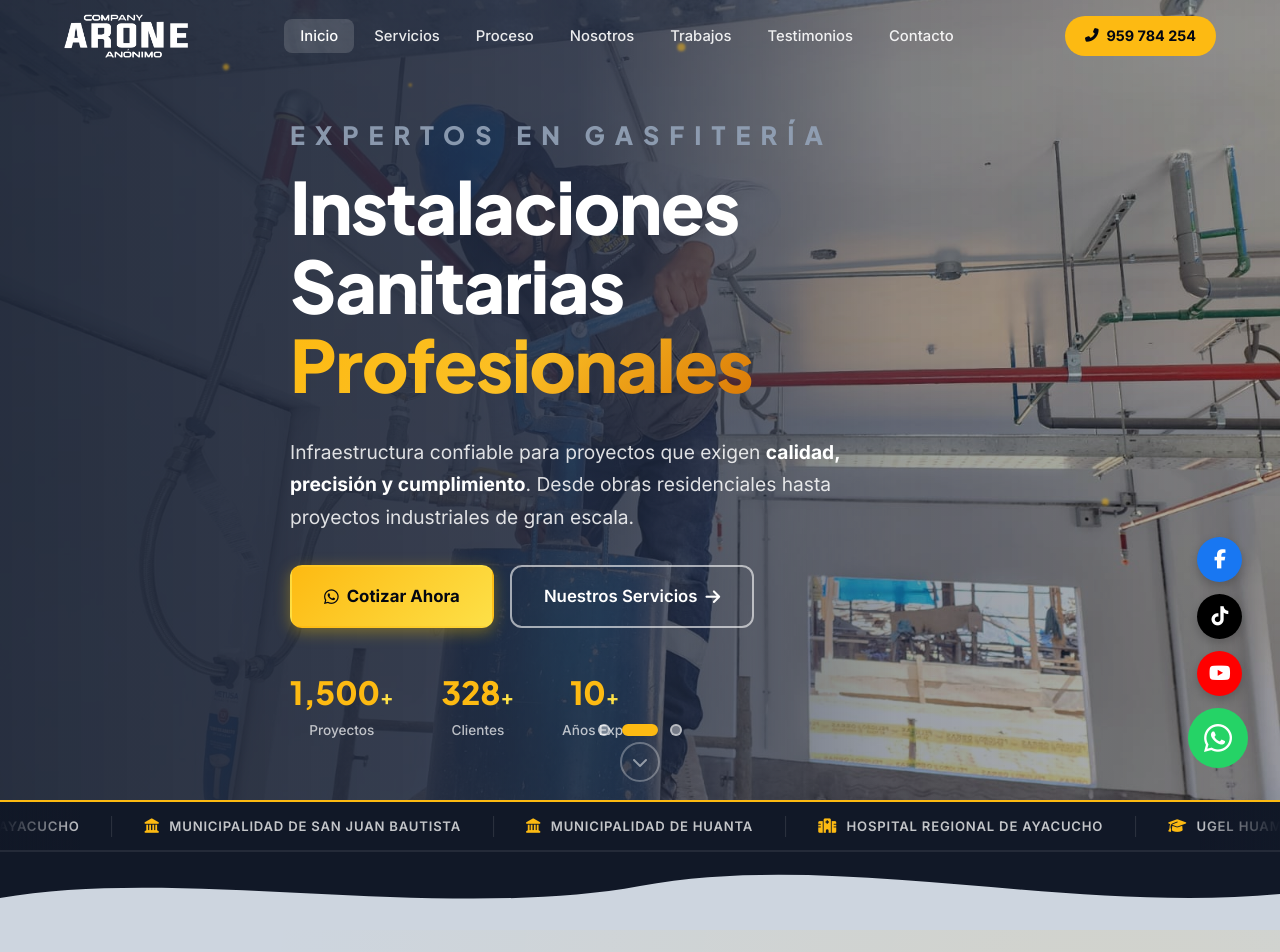
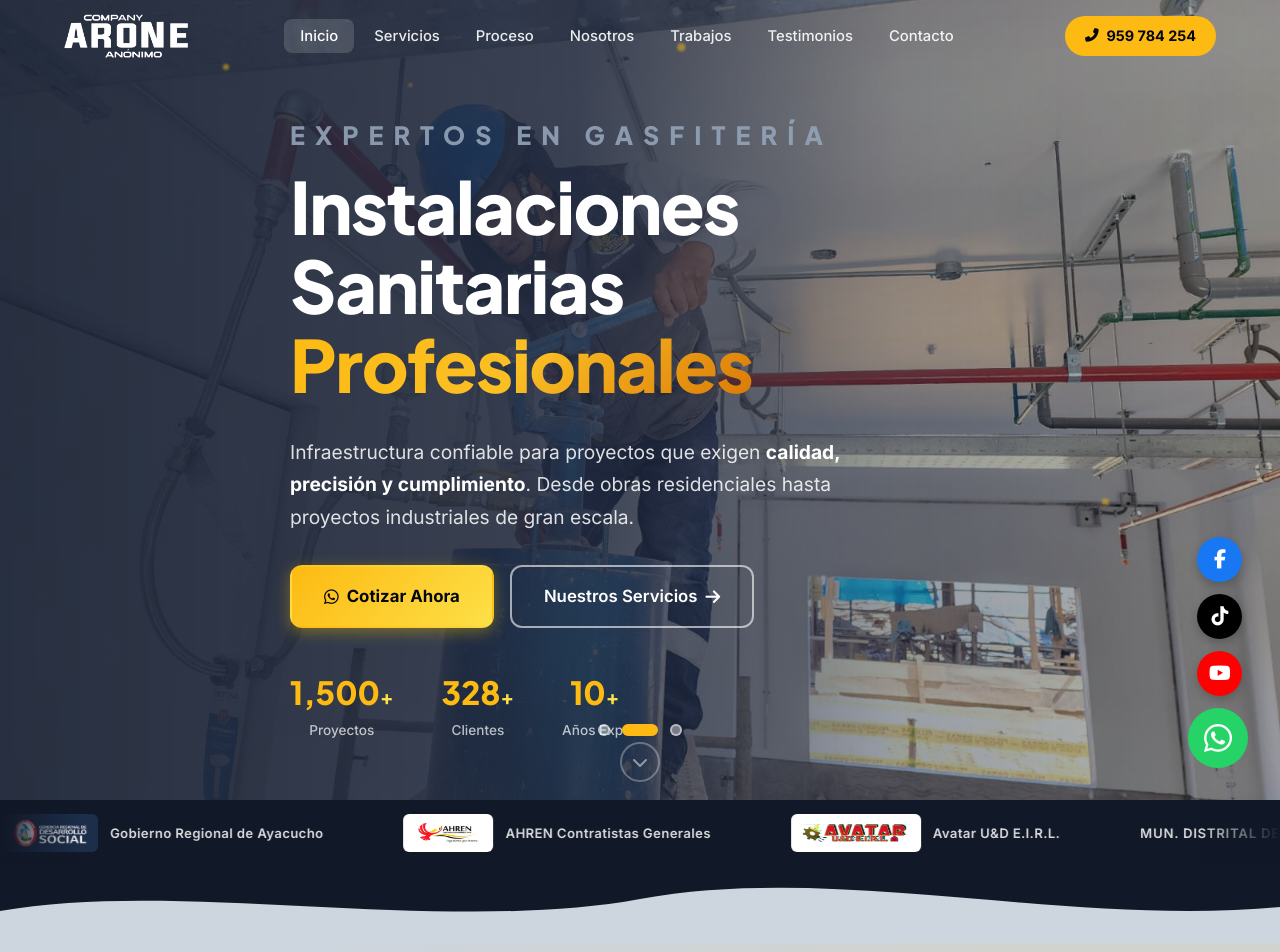
Before and after one commit to Jonas85Puma/Company_Arone_Anonimo, a plain HTML site: page index.html in a window 1280 px wide. Shown: the top 952 px of the page. Drawn offline with Linux system fonts and the light colour scheme; animation ran at ten frames a second.

Commit message:
Refactor code structure for improved readability and maintainability

```diff
--- a/css/styles.css
+++ b/css/styles.css
@@ -706,8 +706,6 @@ select {
    overflow: hidden;
    position: relative;
    z-index: 3;
-   border-top: 2px solid var(--accent);
-   border-bottom: 2px solid rgba(255,255,255,0.08);
 }
 
 .partners-ticker::before,
@@ -734,16 +732,12 @@ select {
 .partners-ticker__track {
    display: flex;
    width: max-content;
-   animation: ticker-scroll 35s linear infinite;
+   align-items: center;
+   will-change: transform;
 }
 
 .partners-ticker__track:hover {
-   animation-play-state: paused;
-}
-
-@keyframes ticker-scroll {
-   0%   { transform: translateX(0); }
-   100% { transform: translateX(-50%); }
+   /* paused by JS */
 }
 
 .partners-ticker__item {
@@ -751,13 +745,48 @@ select {
    align-items: center;
    gap: 0.6rem;
    white-space: nowrap;
-   padding: 0 2rem;
-   color: rgba(255, 255, 255, 0.75);
+   padding: 0 2.5rem;
+   color: rgba(255, 255, 255, 0.85);
    font-weight: 600;
    font-size: 0.82rem;
    letter-spacing: 0.06em;
    text-transform: uppercase;
-   border-right: 1px solid rgba(255,255,255,0.12);
+}
+
+.partners-ticker__item--logo,
+.partners-ticker__item--svg {
+   gap: 0.75rem;
+   text-transform: none;
+   letter-spacing: 0.03em;
+}
+
+.partners-ticker__logo-wrap {
+   background: #ffffff;
+   border-radius: 6px;
+   padding: 4px 10px;
+   display: flex;
+   align-items: center;
+   justify-content: center;
+   flex-shrink: 0;
+   height: 38px;
+}
+
+.partners-ticker__logo-wrap--dark {
+   background: #1c2e4a;
+}
+
+.partners-ticker__logo {
+   height: 28px;
+   width: auto;
+   max-width: 110px;
+   object-fit: contain;
+   display: block;
+}
+
+.partners-ticker__svg-logo {
+   width: 32px;
+   height: 32px;
+   flex-shrink: 0;
 }
 
 .partners-ticker__item i {
--- a/index.html
+++ b/index.html
@@ -30,6 +30,7 @@
 
     <link rel="canonical" href="https://www.companyarone.com/">
     <link rel="icon" type="image/svg+xml" href="assets/favicon.svg">
+    <meta name="theme-color" content="#111827">
 
     <!-- Google Fonts -->
     <link rel="preconnect" href="https://fonts.googleapis.com">
@@ -197,27 +198,26 @@
         <section class="partners-ticker" aria-label="Empresas e instituciones con las que trabajamos">
             <div class="partners-ticker__track">
                 <!-- Set 1 -->
-                <div class="partners-ticker__item"><i class="fas fa-landmark"></i> Municipalidad Provincial de Huamanga</div>
-                <div class="partners-ticker__item"><i class="fas fa-landmark"></i> Gobierno Regional de Ayacucho</div>
-                <div class="partners-ticker__item"><i class="fas fa-landmark"></i> Municipalidad de San Juan Bautista</div>
-                <div class="partners-ticker__item"><i class="fas fa-landmark"></i> Municipalidad de Huanta</div>
-                <div class="partners-ticker__item"><i class="fas fa-hospital"></i> Hospital Regional de Ayacucho</div>
-                <div class="partners-ticker__item"><i class="fas fa-graduation-cap"></i> UGEL Huamanga</div>
-                <div class="partners-ticker__item"><i class="fas fa-landmark"></i> Municipalidad de Jesús Nazareno</div>
-                <div class="partners-ticker__item"><i class="fas fa-building"></i> Proyecto Especial Sierra Centro Sur</div>
-                <div class="partners-ticker__item"><i class="fas fa-landmark"></i> Municipalidad de Quinua</div>
-                <div class="partners-ticker__item"><i class="fas fa-university"></i> UNSCH Ayacucho</div>
-                <!-- Set 2 (duplicate for seamless loop) -->
-                <div class="partners-ticker__item"><i class="fas fa-landmark"></i> Municipalidad Provincial de Huamanga</div>
-                <div class="partners-ticker__item"><i class="fas fa-landmark"></i> Gobierno Regional de Ayacucho</div>
-                <div class="partners-ticker__item"><i class="fas fa-landmark"></i> Municipalidad de San Juan Bautista</div>
-                <div class="partners-ticker__item"><i class="fas fa-landmark"></i> Municipalidad de Huanta</div>
-                <div class="partners-ticker__item"><i class="fas fa-hospital"></i> Hospital Regional de Ayacucho</div>
-                <div class="partners-ticker__item"><i class="fas fa-graduation-cap"></i> UGEL Huamanga</div>
-                <div class="partners-ticker__item"><i class="fas fa-landmark"></i> Municipalidad de Jesús Nazareno</div>
-                <div class="partners-ticker__item"><i class="fas fa-building"></i> Proyecto Especial Sierra Centro Sur</div>
-                <div class="partners-ticker__item"><i class="fas fa-landmark"></i> Municipalidad de Quinua</div>
-                <div class="partners-ticker__item"><i class="fas fa-university"></i> UNSCH Ayacucho</div>
+                <div class="partners-ticker__item partners-ticker__item--logo">
+                    <div class="partners-ticker__logo-wrap partners-ticker__logo-wrap--dark">
+                        <img src="img/cinta/gobierno%20regional.png" alt="Gobierno Regional de Ayacucho" class="partners-ticker__logo">
+                    </div>
+                    <span>Gobierno Regional de Ayacucho</span>
+                </div>
+                <div class="partners-ticker__item partners-ticker__item--logo">
+                    <div class="partners-ticker__logo-wrap">
+                        <img src="img/cinta/logo-ahren.png" alt="AHREN Contratistas Generales S.A.C." class="partners-ticker__logo">
+                    </div>
+                    <span>AHREN Contratistas Generales</span>
+                </div>
+                <div class="partners-ticker__item partners-ticker__item--logo">
+                    <div class="partners-ticker__logo-wrap">
+                        <img src="img/cinta/Captura%20de%20pantalla%202026-03-11%20214845.png" alt="Avatar U&amp;D E.I.R.L." class="partners-ticker__logo">
+                    </div>
+                    <span>Avatar U&amp;D E.I.R.L.</span>
+                </div>
+                <div class="partners-ticker__item">Mun. Distrital de Morochucos</div>
+                <div class="partners-ticker__item">Consorcio Santa Rosa</div>
             </div>
         </section>
 
@@ -749,6 +749,8 @@
                         <div class="contact__social-links">
                             <a href="https://www.facebook.com/p/company-AroNe-anonimo-61563123315401/" target="_blank"
                                 rel="noopener" aria-label="Facebook"><i class="fab fa-facebook-f"></i></a>
+                            <a href="http://tiktok.com/@companyaroneanonimo" target="_blank" rel="noopener"
+                                aria-label="TikTok"><i class="fab fa-tiktok"></i></a>
                             <a href="https://www.youtube.com/@companyAroNeanonimo" target="_blank" rel="noopener"
                                 aria-label="YouTube"><i class="fab fa-youtube"></i></a>
                         </div>
@@ -775,22 +777,9 @@
                             </div>
                         </div>
                         <div class="form__group">
-                            <label for="service" class="form__label">Tipo de Servicio</label>
-                            <select id="service" name="service" class="form__input form__select" required>
-                                <option value="" disabled selected>Selecciona un servicio</option>
-                                <option value="reparacion-griferia">Reparación de Grifería</option>
-                                <option value="instalacion-sanitaria">Instalación Sanitaria</option>
-                                <option value="deteccion-fugas">Detección de Fugas</option>
-                                <option value="desatoro">Desatoro de Tuberías</option>
-                                <option value="termas">Termas y Calentadores</option>
-                                <option value="emergencia">Emergencia</option>
-                                <option value="otro">Otro</option>
-                            </select>
-                        </div>
-                        <div class="form__group">
-                            <label for="message" class="form__label">Describe tu problema</label>
+                            <label for="message" class="form__label">Dinos tu propuesta</label>
                             <textarea id="message" name="message" class="form__input form__textarea"
-                                placeholder="Cuéntanos qué necesitas..." rows="4" required></textarea>
+                                placeholder="Cuéntanos qué necesitas, tu presupuesto o cualquier detalle..." rows="5" required></textarea>
                         </div>
                         <button type="submit" class="btn btn--primary btn--lg btn--full"><i class="fab fa-whatsapp"></i>
                             Enviar por WhatsApp</button>
@@ -839,6 +828,8 @@
                     <div class="footer__social">
                         <a href="https://www.facebook.com/p/company-AroNe-anonimo-61563123315401/" target="_blank"
                             rel="noopener" aria-label="Facebook"><i class="fab fa-facebook-f"></i></a>
+                        <a href="http://tiktok.com/@companyaroneanonimo" target="_blank" rel="noopener"
+                            aria-label="TikTok"><i class="fab fa-tiktok"></i></a>
                         <a href="https://www.youtube.com/@companyAroNeanonimo" target="_blank" rel="noopener"
                             aria-label="YouTube"><i class="fab fa-youtube"></i></a>
                     </div>
--- a/js/main.js
+++ b/js/main.js
@@ -5,7 +5,58 @@
 document.addEventListener('DOMContentLoaded', () => {
 
     // ===========================
-    // MOBILE NAVIGATION
+    // INFINITE TICKER
+    // ===========================
+    (function () {
+        const section = document.querySelector('.partners-ticker');
+        const track   = section && section.querySelector('.partners-ticker__track');
+        if (!track) return;
+
+        const originalItems = Array.from(track.children);
+
+        function init() {
+            // Measure one set width
+            const setWidth = originalItems.reduce((s, el) => s + el.offsetWidth, 0);
+            if (setWidth === 0) { requestAnimationFrame(init); return; }
+
+            // Clone until track is at least 3× viewport wide
+            while (track.scrollWidth < window.innerWidth * 3) {
+                originalItems.forEach(el => track.appendChild(el.cloneNode(true)));
+            }
+
+            const speed = 0.45; // px per frame (~27 px/s at 60 fps)
+            let x = 0;
+            let paused = false;
+
+            section.addEventListener('mouseenter', () => { paused = true; });
+            section.addEventListener('mouseleave', () => { paused = false; });
+
+            function step() {
+                if (!paused) {
+                    x -= speed;
+                    if (x <= -setWidth) x += setWidth;
+                    track.style.transform = 'translateX(' + x + 'px)';
+                }
+                requestAnimationFrame(step);
+            }
+            requestAnimationFrame(step);
+        }
+
+        // Wait for all ticker images before measuring
+        const imgs = track.querySelectorAll('img');
+        if (!imgs.length) {
+            init();
+        } else {
+            let pending = imgs.length;
+            const done = () => { if (--pending === 0) init(); };
+            imgs.forEach(img => {
+                if (img.complete) done();
+                else { img.addEventListener('load', done); img.addEventListener('error', done); }
+            });
+        }
+    })();
+
+
     // ===========================
     const navToggle = document.getElementById('nav-toggle');
     const navClose = document.getElementById('nav-close');
@@ -367,18 +418,15 @@ document.addEventListener('DOMContentLoaded', () => {
         contactForm.addEventListener('submit', (e) => {
             e.preventDefault();
 
-            const name = document.getElementById('name').value.trim();
-            const phone = document.getElementById('phone').value.trim();
-            const email = document.getElementById('email').value.trim();
-            const service = document.getElementById('service');
-            const serviceText = service.options[service.selectedIndex]?.text || '';
+            const name    = document.getElementById('name').value.trim();
+            const phone   = document.getElementById('phone').value.trim();
+            const email   = document.getElementById('email').value.trim();
             const message = document.getElementById('message').value.trim();
 
             let waMessage = `¡Hola! Soy *${name}*.\n\n`;
             waMessage += `📱 Teléfono: ${phone}\n`;
             if (email) waMessage += `📧 Email: ${email}\n`;
-            waMessage += `🔧 Servicio: ${serviceText}\n\n`;
-            waMessage += `📝 Detalle:\n${message}`;
+            waMessage += `\n📝 Propuesta:\n${message}`;
 
             const encodedMessage = encodeURIComponent(waMessage);
             const whatsappURL = `https://wa.me/51959784254?text=${encodedMessage}`;
```
Also changed, not shown: assets/favicon.svg, img/cinta/Captura de pantalla 2026-03-11 214845.png (added), img/cinta/gobierno regional.png (added), img/cinta/logo-ahren.png (added).
